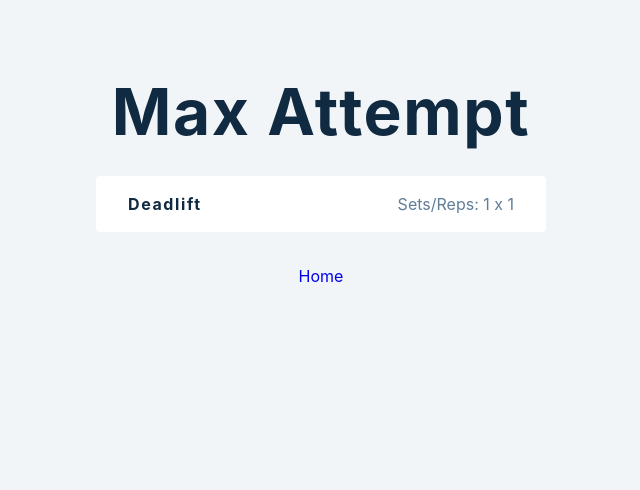
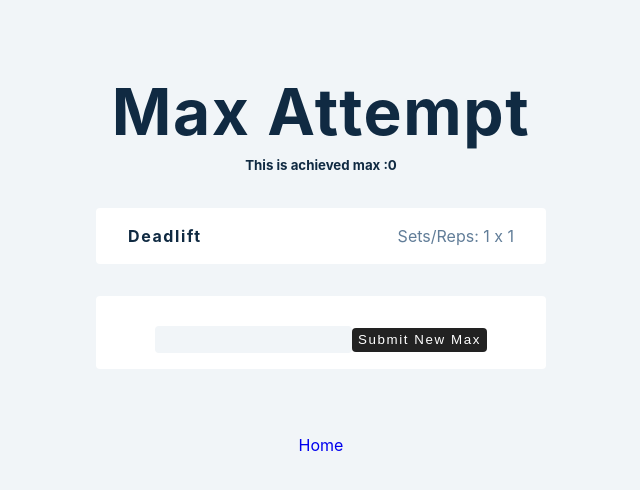
Before and after one commit to williamadahl/Deadlift-peaking-program, a React (Create React App) app: page /block4 in a window 1280 px wide. Shown: the top 490 px of the page, without its empty margins (319-959 px from the left). Built offline with nearby package versions, Linux system fonts and the light colour scheme.

Commit message:
added new submit form for block 4 to give user ability to log new max

```diff
--- a/src/store/reducer.js
+++ b/src/store/reducer.js
@@ -18,6 +18,9 @@ const reducer = (state = initialState, action) =>{
             newState.calculatedTrainingMax += action.payload
             return newState;
 
+        case 'SET_NEW_MAX':
+            newState.newAchievedMax = action.payload
+            return newState
         default:
             return newState;
     }
--- a/src/tmp-folder/Block4.js
+++ b/src/tmp-folder/Block4.js
@@ -1,11 +1,25 @@
 import React, {useState} from 'react';
 import {data} from '../data/data';
+import {useDispatch} from "react-redux";
+import {useSelector} from "react-redux";
 
 const Block4 = () => {
+    const dispatch = useDispatch();
+    const selectNewMax = state => state.newAchievedMax;
+    const achievedMax = useSelector(selectNewMax);
+
     const [exercises] = useState(data[3]);
+    const [submittedMax, setSubmittedMax] = useState('')
+
+    const handleSubmit = (e) => {
+        dispatch({type:'SET_NEW_MAX', payload:submittedMax})
+        e.preventDefault()
+    }
+
     return(
         <>
             <h1> Max attempt</h1>
+            <h5>This is achieved max :{achievedMax}</h5>
             {exercises.map((exercise) => {
                 const{id, fields} = exercise;
                 return (
@@ -15,6 +29,14 @@ const Block4 = () => {
                 </div>
             )
             })}
+            <form className='form' onSubmit={handleSubmit}>
+                <input
+                    type='number'
+                    value={submittedMax}
+                    onChange={(e ) => setSubmittedMax(e.target.value)}
+                />
+                <button type='submit'>Submit new Max</button>
+            </form>
         </>
 
     )
```
Also changed, not shown: 1 other file (tests, documents, lock files or other folders).
